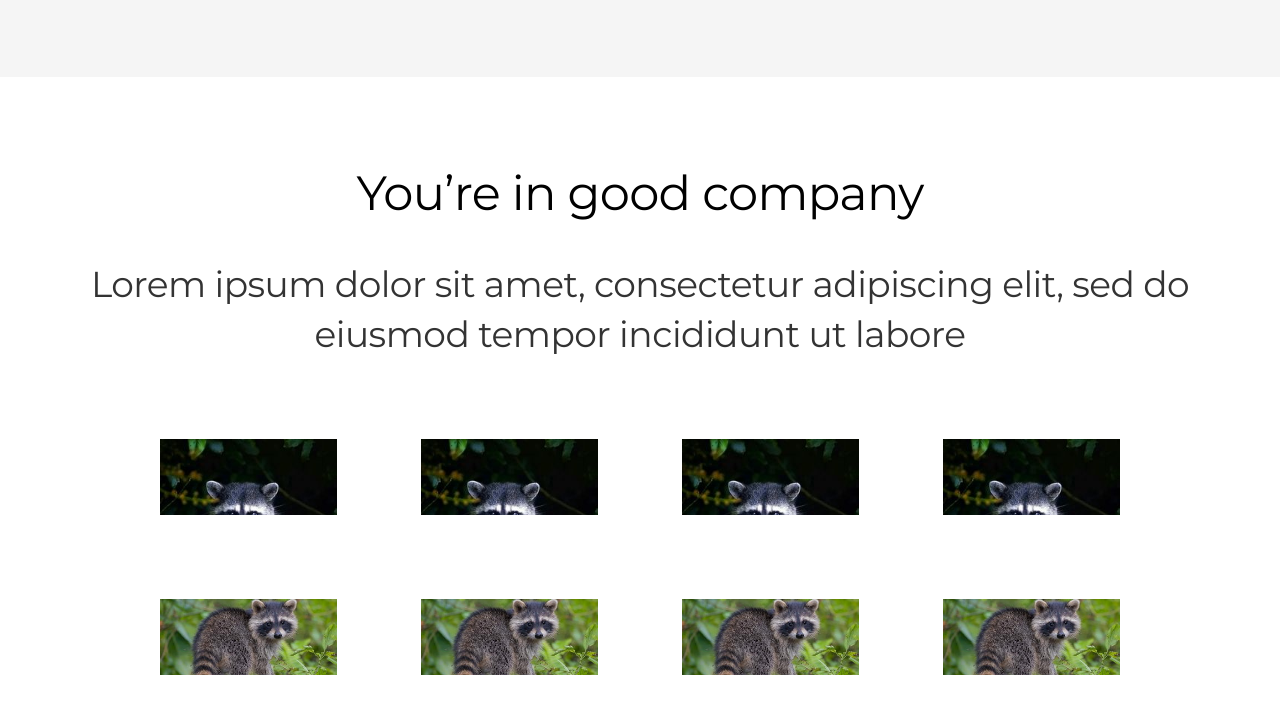
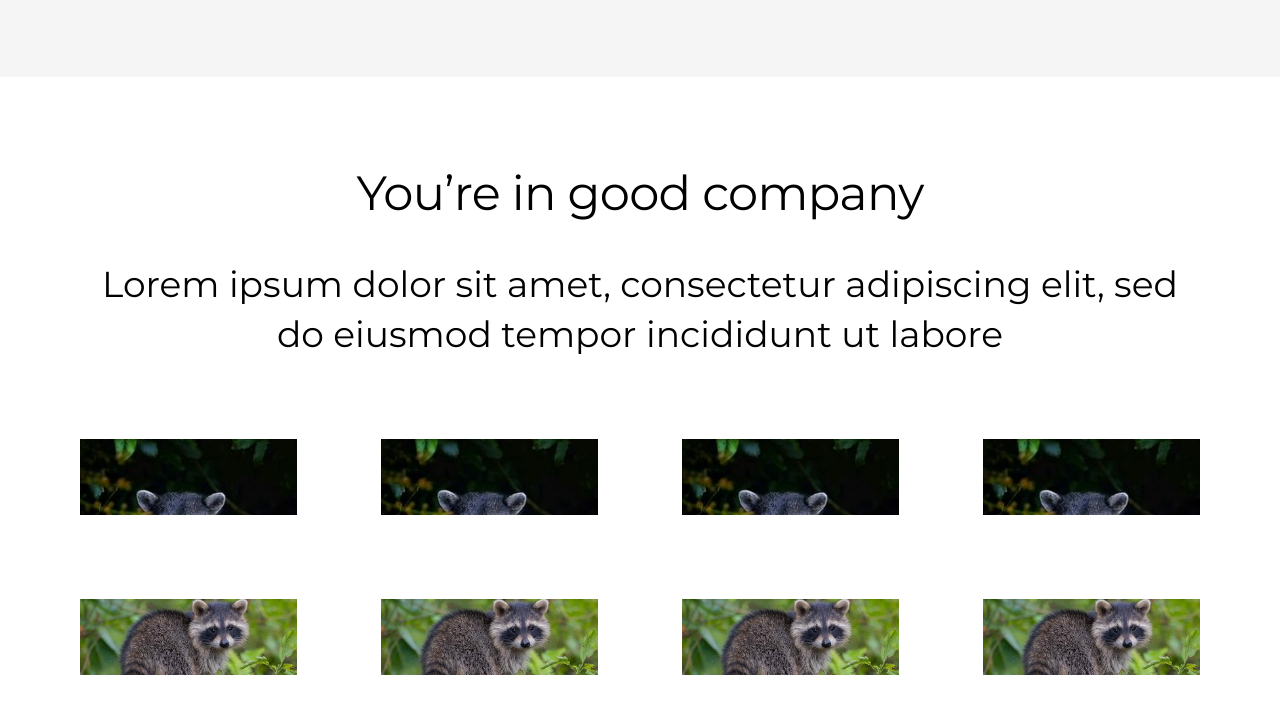
Before and after one commit to ignatevandrey/wireframing, a website: page dist/index.html in a window 1280 px wide. Shown: the part 2492-3205 px from the top of the page. Drawn offline with Linux system fonts and the light colour scheme.

Commit message:
issue_8 - исправлены дублирования

```diff
--- a/dist/css/common.css
+++ b/dist/css/common.css
@@ -94,9 +94,4 @@ body {
 	width: 100%;
 }
 
-.mine-information-title {
-	margin-bottom: 60px;
-	width: 50%;
-}
-
 /* partner-logo */
--- a/dist/css/index.css
+++ b/dist/css/index.css
@@ -4,6 +4,11 @@
 
 .mine-information {
 	padding: 120px 80px;
+}
+
+.mine-information-title {
+	margin-bottom: 60px;
+	width: 50%;
 }
 
 .wrapper-card {
@@ -14,31 +19,26 @@
 
 .partners-title {
 	text-align: center;
-	max-width: 1392px;
 	margin: 0 auto;
 	margin-bottom: 30px;
 }
 
 .partners-text {
-	color: rgba(0, 0, 0, 0.8);
 	font-size: 36px;
 	line-height: 50px;
-	letter-spacing: -0.015em;
 	text-align: center;
-	max-width: 1392px;
 	margin: 0 auto 80px;
+}
+
+.partners-list {
+	padding: 80px;
 }
 
 .partners-list-item {
 	display: grid;
 	grid-template-columns: repeat(4, 1fr);
 	gap: 84px;
-	max-width: 960px;
 	margin: 0 auto;
-}
-
-.partners-list {
-	padding: 80px;
 }
 
 .partners {
--- a/dist/index.html
+++ b/dist/index.html
@@ -132,7 +132,7 @@
             <h2 class="title partners-title">
                 You’re in good company
             </h2>
-            <p class="partners-text">
+            <p class=".text partners-text">
                 Lorem ipsum dolor sit amet, consectetur adipiscing elit, sed do eiusmod tempor incididunt ut labore
             </p>
             <div class="partners-list-item">
```
